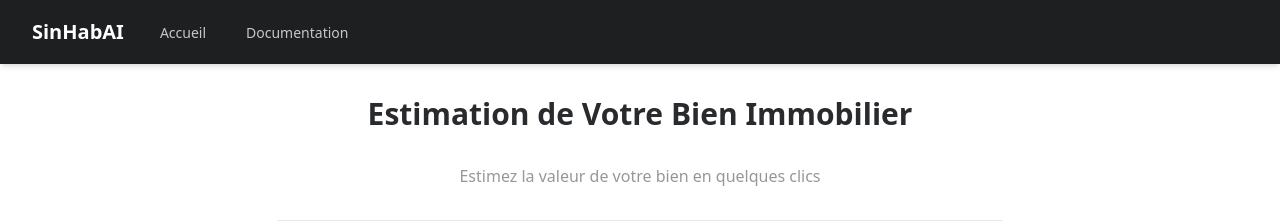
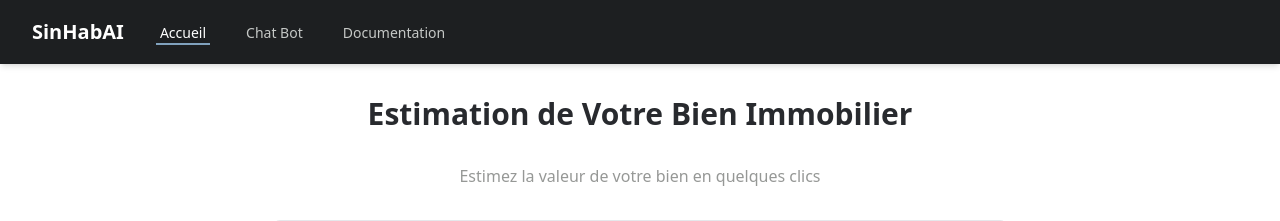
Before and after one commit to VestiC1/Projet-Agent-IA-Immo, a FastAPI app: page / in a window 1280 px wide. Shown: the top 221 px of the page. Run offline with FastAPI, Linux system fonts and the light colour scheme; parts of the project's set-up code (start-up, migrations or seed data) failed here and were passed over; some libraries are stand-ins or nearby versions.

Commit message:
FIX bouton

```diff
--- a/src/app/templates/index.html
+++ b/src/app/templates/index.html
@@ -42,8 +42,11 @@
                 <div class="flex items-center">
                     <span class="text-base07 text-xl font-bold mr-8">SinHabAI</span>
                     <div class="flex space-x-8">
-                        <a href="/" class="inline-flex items-center px-1 pt-1 border-b-2 border-transparent hover:border-base0D text-sm font-medium text-base05 hover:text-base07">
+                        <a href="/" class="inline-flex items-center px-1 pt-1 border-b-2 border-base0D text-sm font-medium text-base07">
                             Accueil
+                        </a>
+                        <a href="/chatbot" class="inline-flex items-center px-1 pt-1 border-b-2 border-transparent hover:border-base0D text-sm font-medium text-base05 hover:text-base07">
+                            Chat Bot
                         </a>
                         <a href="/docs" class="inline-flex items-center px-1 pt-1 border-b-2 border-transparent hover:border-base0D text-sm font-medium text-base05 hover:text-base07">
                             Documentation
--- a/src/app/templates/prediction.html
+++ b/src/app/templates/prediction.html
@@ -44,6 +44,9 @@
                     <div class="flex space-x-8">
                         <a href="/" class="inline-flex items-center px-1 pt-1 border-b-2 border-transparent hover:border-base0D text-sm font-medium text-base05 hover:text-base07">
                             Accueil
+                        </a>
+                        <a href="/chatbot" class="inline-flex items-center px-1 pt-1 border-b-2 border-base0D text-sm font-medium text-base07">
+                            Chat Bot
                         </a>
                         <a href="/docs" class="inline-flex items-center px-1 pt-1 border-b-2 border-transparent hover:border-base0D text-sm font-medium text-base05 hover:text-base07">
                             Documentation
```
